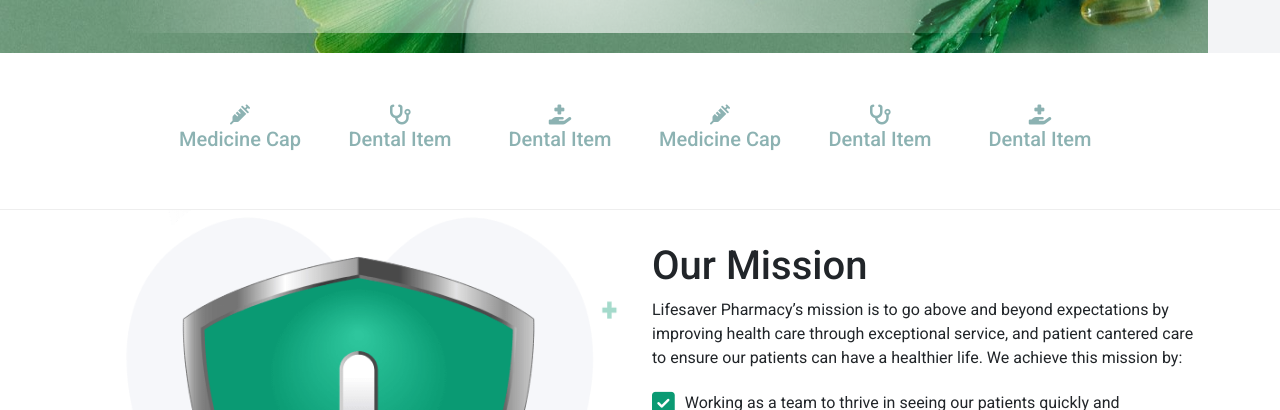
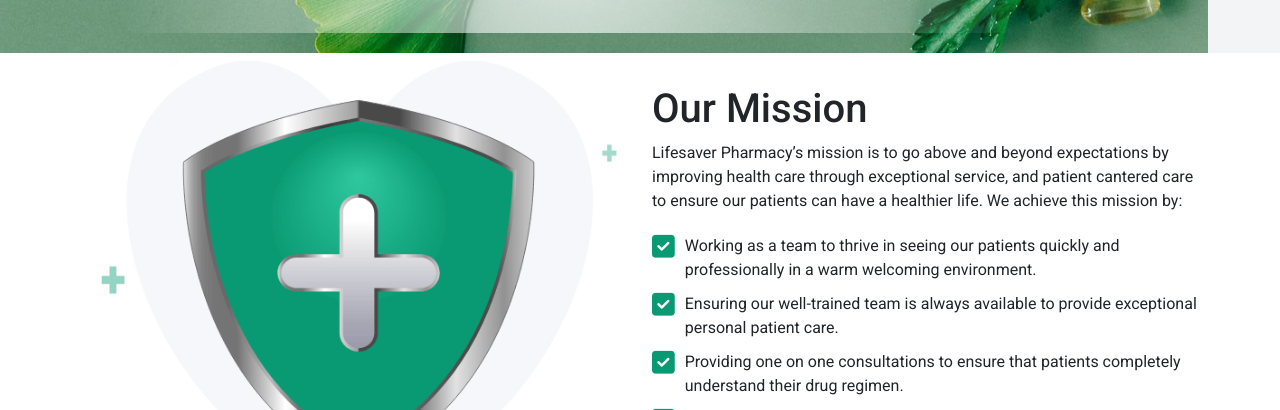
Before and after one commit to lifesaverpharmacy/lifesaverpharmacy.github.io, a plain HTML site: page index.html in a window 1280 px wide. Shown: the part 777-1187 px from the top of the page. Drawn offline with nearby package versions, Linux system fonts and the light colour scheme.

Commit message:
Removed the dragable slider
Removed the section with slickslide

```diff
--- a/index.html
+++ b/index.html
@@ -45,8 +45,7 @@
       href="https://fonts.googleapis.com/css2?family=Roboto:ital,wght@0,100;0,300;0,400;0,500;0,700;0,900;1,100;1,300;1,400;1,500;1,700;1,900&display=swap"
       rel="stylesheet"
     />
-    <link rel="stylesheet" type="text/css" href="/slick/slick.css" />
-    <link rel="stylesheet" type="text/css" href="/slick/slick-theme.css" />
+
     <link
       rel="stylesheet"
       href="/fontawesome-free-6.6.0-web/fontawesome-free-6.6.0-web/css/all.min.css"
@@ -66,7 +65,6 @@
       crossorigin="anonymous"
     ></script>
 
-    <script type="text/javascript" src="/slick/slick.min.js"></script>
     <script src="/js/index.js"></script>
   </head>
   <body>
@@ -178,54 +176,6 @@
         <span class="visually-hidden">Next</span>
       </button>
     </div>
-    <div class="slick-wrap">
-      <div class="container">
-        <div class="slider multiple-items">
-          <div>
-            <h5 class="text-center">
-              <a href="#">
-                <i class="fas fa fa-syringe"></i><br />Medicine Cap
-              </a>
-            </h5>
-          </div>
-          <div>
-            <h5 class="text-center">
-              <a href="#">
-                <i class="fas fa fa-stethoscope"></i><br />Dental Item
-              </a>
-            </h5>
-          </div>
-          <div>
-            <h5 class="text-center">
-              <a href="#">
-                <i class="fas fa fa-hand-holding-medical"></i><br />Dental Item
-              </a>
-            </h5>
-          </div>
-          <div>
-            <h5 class="text-center">
-              <a href="#">
-                <i class="fas fa fa-syringe"></i><br />Medicine Cap
-              </a>
-            </h5>
-          </div>
-          <div>
-            <h5 class="text-center">
-              <a href="#">
-                <i class="fas fa fa-stethoscope"></i><br />Dental Item
-              </a>
-            </h5>
-          </div>
-          <div>
-            <h5 class="text-center">
-              <a href="#">
-                <i class="fas fa fa-hand-holding-medical"></i><br />Dental Item
-              </a>
-            </h5>
-          </div>
-        </div>
-      </div>
-    </div>
 
     <div class="container">
       <div class="row">
```
